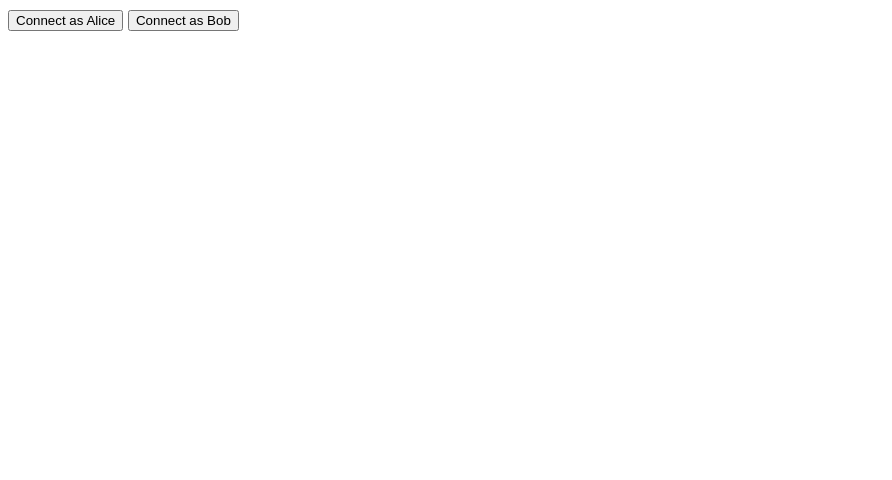
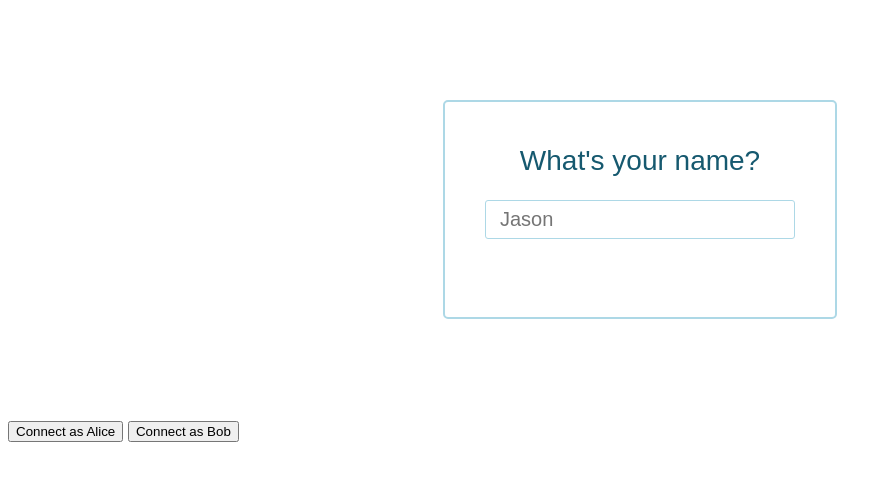
Before and after one commit to adrice727/multi-party-text-chat, a website: page public/index.html in a window 1280 px wide. Shown: the whole page, without its empty margins (0-892 px from the left). Drawn offline with Linux system fonts and the light colour scheme; a web font is replaced by a local one.

Commit message:
Add form for user name. Minor html/css changes.

```diff
--- a/public/index.html
+++ b/public/index.html
@@ -20,10 +20,52 @@
             overflow: hidden;
             font-size: 12pt;
         }
+
+        .hidden {
+            display: none;
+        }
+
+        .modal-container {
+            height: 175px;
+            width: 350px;
+            margin: 100px auto;
+            text-align: center;
+            font-family: 'Muli', sans-serif;
+            border: 2px solid lightblue;
+            border-radius: 5px;
+            padding: 20px;
+        }
+
+        .modal-container h2 {
+            color: #16596F;
+            font-weight: 300;
+        }
+
+        .modal-container .user-name {
+            font-family: 'Muli', sans-serif;
+            width: 80%;
+            font-size: 20px;
+            line-height: 20px;
+            border: 1px solid lightblue;
+            border-radius: 3px;
+            padding: 7px 14px;
+            font-weight: 300;
+        }
     </style>
 </head>
 
 <body>
+
+    <div id="modal" class="modal-container">
+        <div class="user-modal">
+            <h2>What's your name?</h2>
+            <form id="getUserName" onsubmit="return setUserName()">
+                <input id="userName" class="user-name" type="text" placeholder="Jason">
+            </form>
+        </div>
+    </div>
+
+
     <section id="connected-as">
         <button onclick="connect(tokenAlice);">Connect as Alice</button>
         <button onclick="connect(tokenBob);">Connect as Bob</button>
@@ -43,6 +85,24 @@
     <script src="js/api.js"></script>
 
     <script>
+        function show() {
+
+            elements = Array.prototype.slice.call(arguments);
+
+            elements.forEach(function(element) {
+                element.classList.remove('hidden');
+            });
+        };
+
+        function hide() {
+
+            elements = Array.prototype.slice.call(arguments);
+
+            elements.forEach(function(element) {
+                element.classList.add('hidden');
+            });
+        };
+
         // Fetch session data from back end
         function init() {
             api.getSessionData()
@@ -98,6 +158,19 @@
                 button.disabled = !isEnabled;
             });
         }
+
+        function startChatting() {
+            hide(document.getElementById('modal'));
+            init();
+        }
+
+        function setUserName(e) {
+            var userName = document.getElementById('userName').value;
+            if (!!userName.length) {
+                startChatting();
+            }
+            return false;
+        }
     </script>
 </body>
 
```
